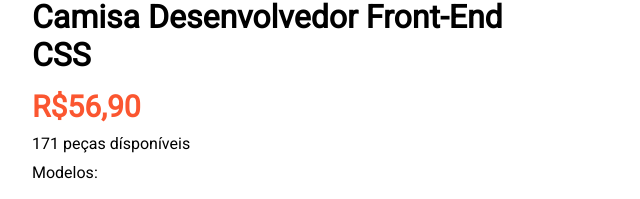
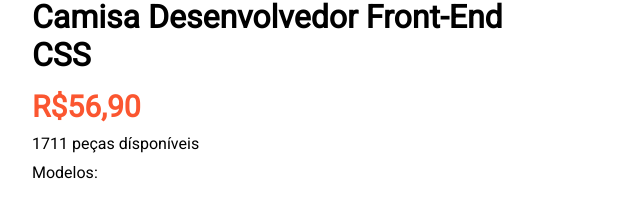
Before and after one commit to batmaans/Xhopii, a plain HTML site: page index.html in a window 1280 px wide. Shown: the part 191-390 px from the top of the page, 608-1248 px from the left. Drawn offline with Linux system fonts and the light colour scheme.

Commit message:
envio 16/09

```diff
--- a/index.html
+++ b/index.html
@@ -36,7 +36,7 @@
     <div class="produto-detalhes">
         <h1>Camisa Desenvolvedor Front-End CSS</h1>
         <h2 id="precoProduto">R$56,90</h2>
-        <p id="qtdDisponivel" >171 peças dísponíveis</p>
+        <p id="qtdDisponivel" >1711 peças dísponíveis</p>
         <p>Modelos:</p>
         <button class="botao" id="btnModeloPreto" onclick="mudarPreco(this)">Preto</button>
         <button class="botao" id="btnModeloAzul" onclick="mudarPreco(this)">Azul</button>
```
